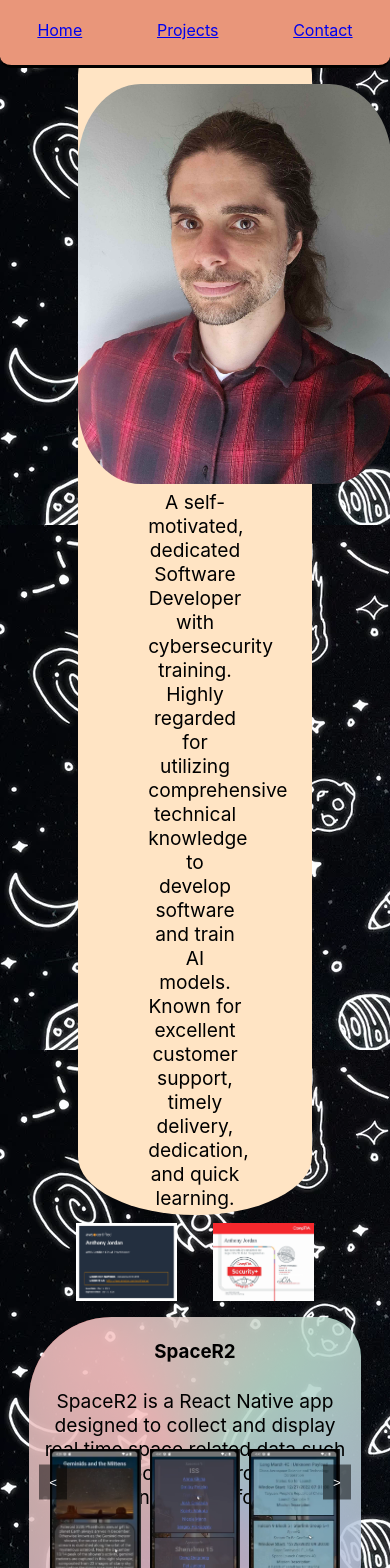
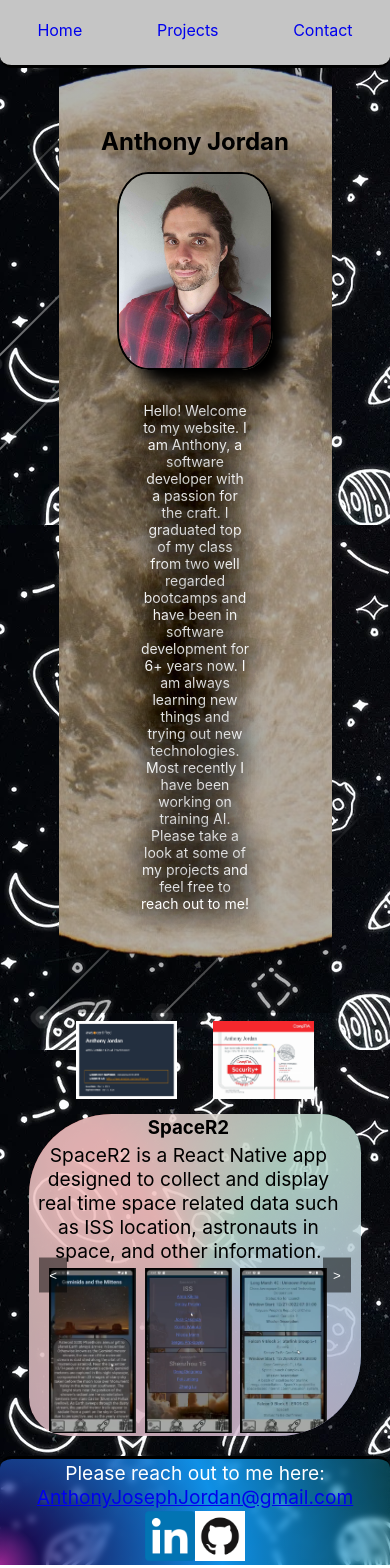
Before and after one commit to AnthonyJordan/portfolio, a React (Create React App) app: page / in a window 390 px wide. Shown: the top 1568 px of the page. Built offline with nearby package versions, Linux system fonts and the light colour scheme; grey boxes are pictures that could not be loaded.

Commit message:
about styled and shooting stars added

```diff
--- a/src/App.css
+++ b/src/App.css
@@ -12,3 +12,135 @@ p {
 h3 {
   margin: 0.5vw;
 }
+* {
+  margin: 0;
+  padding: 0;
+  box-sizing: border-box;
+}
+body {
+  overflow-x: hidden;
+}
+section {
+  position: absolute;
+  top: 0;
+  left: 0;
+  width: 100%;
+  height: fit-content;
+  overflow: hidden;
+}
+
+span {
+  position: absolute;
+  width: 4px;
+  height: 4px;
+  background: #fff;
+  border-radius: 50%;
+  box-shadow: 0 0 0 4px rgba(255, 255, 255, 0.1),
+    0 0 0 8px rgba(255, 255, 255, 0.1), 0 0 20px rgba(255, 255, 255, 0.1);
+  animation: animate 3s linear infinite;
+  z-index: -1;
+}
+span::before {
+  content: "";
+  position: absolute;
+  top: 50%;
+  transform: translateY(-50%);
+  width: 300px;
+  height: 1px;
+  background: linear-gradient(90deg, #fff, transparent);
+}
+@keyframes animate {
+  0% {
+    transform: rotate(315deg) translateX(0);
+    opacity: 1;
+  }
+  70% {
+    opacity: 1;
+  }
+  100% {
+    transform: rotate(315deg) translateX(-1000px);
+    opacity: 0;
+  }
+}
+span:nth-child(1) {
+  top: calc(10% + 0px);
+  left: calc(10% + 0px);
+  animation-delay: 1s;
+  animation-duration: 4s;
+}
+
+span:nth-child(2) {
+  top: calc(30% + 0px);
+  left: calc(40% + 0px);
+  animation-delay: 0.2s;
+  animation-duration: 6s;
+}
+
+span:nth-child(3) {
+  top: calc(50% + 0px);
+  left: calc(70% + 0px);
+  animation-delay: 0.4s;
+  animation-duration: 4s;
+}
+
+span:nth-child(4) {
+  top: calc(70% + 0px);
+  left: calc(10% + 0px);
+  animation-delay: 0.6s;
+  animation-duration: 3s;
+}
+
+span:nth-child(5) {
+  top: calc(80% + 0px);
+  left: calc(80% + 0px);
+  animation-delay: 0.8s;
+  animation-duration: 5s;
+}
+
+span:nth-child(6) {
+  top: calc(20% + 0px);
+  left: calc(90% + 0px);
+  animation-delay: 1s;
+  animation-duration: 6s;
+}
+
+span:nth-child(7) {
+  top: calc(10% + 0px);
+  left: calc(50% + 0px);
+  animation-delay: 1.2s;
+  animation-duration: 3.5s;
+}
+
+span:nth-child(8) {
+  top: calc(90% + 0px);
+  left: calc(30% + 0px);
+  animation-delay: 1.4s;
+  animation-duration: 2.5s;
+}
+
+span:nth-child(9) {
+  top: calc(60% + 0px);
+  left: calc(60% + 0px);
+  animation-delay: 0.75s;
+  animation-duration: 4.5s;
+}
+
+span:nth-child(10) {
+  top: calc(40% + 0px);
+  left: calc(20% + 0px);
+  animation-delay: 2.75s;
+  animation-duration: 5.25s;
+}
+span:nth-child(11) {
+  top: calc(5% + 0px);
+  right: calc(5% + 0px);
+  animation-delay: 2.75s;
+  animation-duration: 5.25s;
+}
+
+span:nth-child(12) {
+  top: calc(80% + 0px);
+  right: calc(5% + 0px);
+  animation-delay: 1.4s;
+  animation-duration: 2.5s;
+}
--- a/src/App.js
+++ b/src/App.js
@@ -9,11 +9,25 @@ function App() {
   return (
     <div className="appDiv">
       <Navbar />
-      <Routes>
-        <Route path="/" exact element={<Home />} />
-        <Route path="/projects" element={<Projects />} />
-      </Routes>
-      <Contact />
+      <section>
+        <span></span>
+        <span></span>
+        <span></span>
+        <span></span>
+        <span></span>
+        <span></span>
+        <span></span>
+        <span></span>
+        <span></span>
+        <span></span>
+        <span></span>
+        <span></span>
+        <Routes>
+          <Route path="/" exact element={<Home />} />
+          <Route path="/projects" element={<Projects />} />
+        </Routes>
+        <Contact />
+      </section>
     </div>
   );
 }
--- a/src/components/About.css
+++ b/src/components/About.css
@@ -1,19 +1,36 @@
 .aboutDiv {
-  margin-top: 4vw;
   text-align: center;
   padding-bottom: 0.8vw;
-  max-width: 60%;
-  background-color: bisque;
-
-  border-radius: 50vw / 25vw;
+  max-width: 70%;
+  height: 120vh;
+  background-image: linear-gradient(rgba(0, 0, 0, 0.3), rgba(0, 0, 0, 0.3)),
+    url("../images/moon2.png");
+  background-size: 230vh;
+  background-repeat: no-repeat;
+  background-position: center;
+  overflow: scroll;
 }
 .name {
+  margin-top: 15vh;
+  text-shadow: 1em 1em 1em black;
+  margin-bottom: 2vh;
 }
 .headshotImg {
-  height: 400px;
+  max-height: 40vh;
+  max-width: 40vw;
+  height: auto;
+  width: auto;
   border-radius: 20%;
+  border-style: solid;
+  border-width: 2px;
+  box-shadow: 1em 1em 1em black;
 }
 .aboutMeP {
+  margin-top: 2em;
   margin-left: 30%;
   margin-right: 30%;
+  font-size: clamp(14px, 1.3vw, 1.3vw);
+  color: white;
+  text-shadow: -2px -2px 2em #000, 2px -2px 2em #000, -2px 2px 2em #000,
+    2px 2px 2em #000;
 }
--- a/src/components/About.js
+++ b/src/components/About.js
@@ -3,8 +3,8 @@ import config from "../config";
 
 function About() {
   return (
-    <div className="aboutDiv">
-      <h2 className="">Anthony Jordan</h2>
+    <div className="aboutDiv imageDiv">
+      <h2 className="name">Anthony Jordan</h2>
       <img
         className="headshotImg"
         src={require("../images/headshot.jpg")}
--- a/src/components/Navbar.css
+++ b/src/components/Navbar.css
@@ -2,7 +2,7 @@
   position: fixed;
   top: 0;
   width: 100%;
-  background-color: darksalmon;
+  background-color: rgb(197, 197, 197);
   padding-top: 20px;
   padding-bottom: 25px;
   border-bottom-left-radius: 3vw;
@@ -18,3 +18,11 @@
   justify-content: space-around;
   align-items: center;
 }
+.navLinkDiv {
+}
+.navLinkDiv:hover {
+  box-shadow: 0 0 2em 1em rgba(0, 0, 0, 0.4);
+}
+.navLink {
+  text-decoration: none;
+}
--- a/src/components/Navbar.js
+++ b/src/components/Navbar.js
@@ -6,18 +6,22 @@ function Navbar() {
   return (
     <div className="navBarDiv">
       <nav className="navBarNav">
-        <div>
-          <Link onClick={() => setSelection("")} to="/">
+        <div className="navLinkDiv">
+          <Link className="navLink" onClick={() => setSelection("")} to="/">
             Home
           </Link>
         </div>
-        <div>
-          <Link onClick={() => setSelection("projects")} to="/projects">
+        <div className="navLinkDiv">
+          <Link
+            className="navLink"
+            onClick={() => setSelection("projects")}
+            to="/projects"
+          >
             Projects
           </Link>
         </div>
-        <div>
-          <Link smooth to={`/${selection}#contact`}>
+        <div className="navLinkDiv">
+          <Link className="navLink" smooth to={`/${selection}#contact`}>
             Contact
           </Link>
         </div>
--- a/src/components/ProjectCard.css
+++ b/src/components/ProjectCard.css
@@ -8,11 +8,11 @@
   justify-content: space-evenly;
 }
 
-h3 {
+.projectCard h3 {
   max-height: 10%;
 }
 
-p {
+.projectCard p {
   max-height: 10%;
 }
 
--- a/src/components/Projects.css
+++ b/src/components/Projects.css
@@ -1,6 +1,3 @@
-div {
-  text-align: center;
-}
 .projectPage {
   padding-top: 4vw;
   display: flex;
--- a/src/config.js
+++ b/src/config.js
@@ -1,6 +1,6 @@
 const config = {
   aboutMe:
-    "A self-motivated, dedicated Software Developer with cybersecurity training. Highly regarded for utilizing comprehensive technical knowledge to develop software and train AI models. Known for excellent customer support, timely delivery, dedication, and quick learning.",
+    "Hello! Welcome to my website. I am Anthony, a software developer with a passion for the craft. I graduated top of my class from two well regarded bootcamps and have been in software development for 6+ years now. I am always learning new things and trying out new technologies. Most recently I have been working on training AI. Please take a look at some of my projects and feel free to reach out to me!",
   projects: [
     {
       id: 0,
```
Also changed, not shown: src/images/github_logo.png (deleted), src/images/moon2.png (added).
